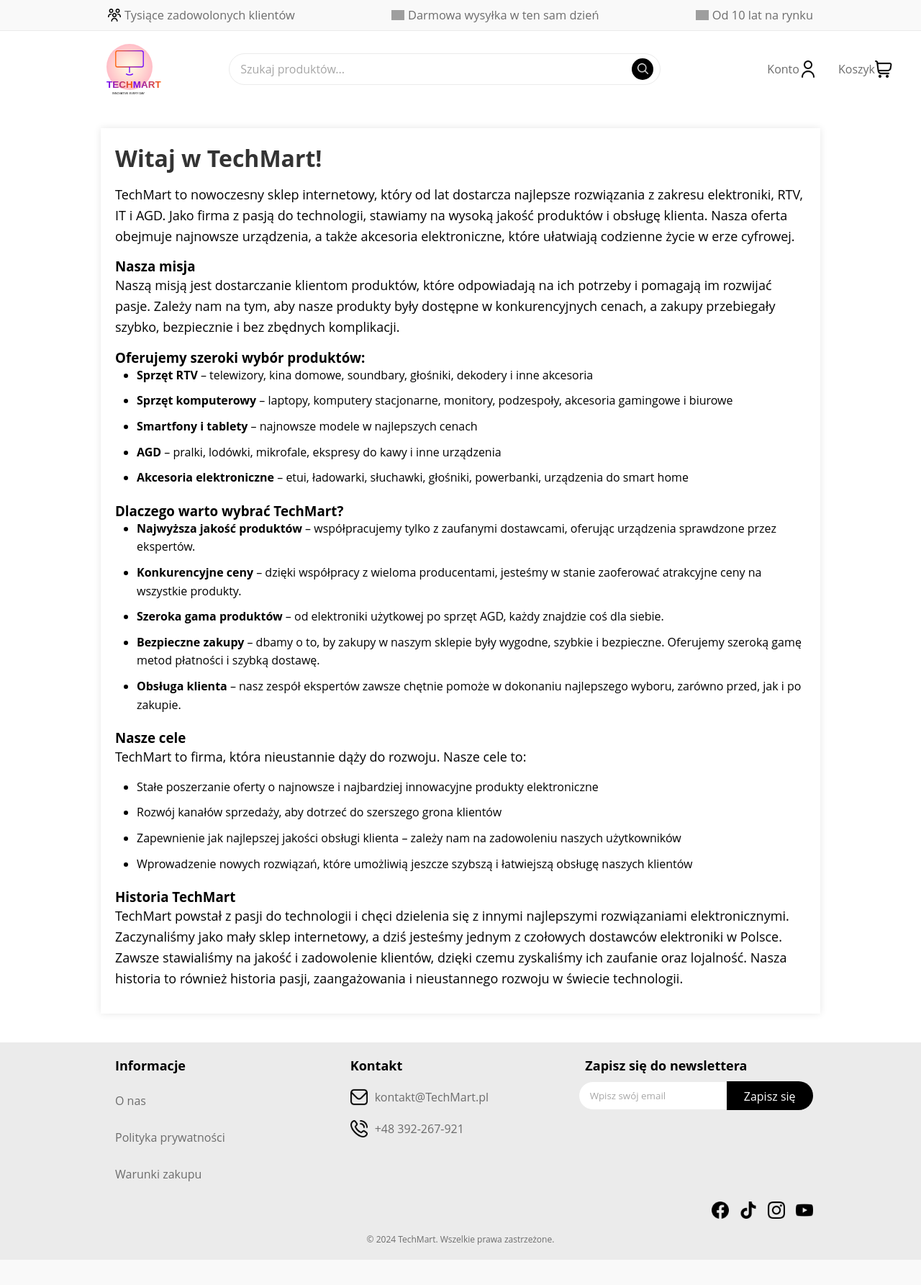
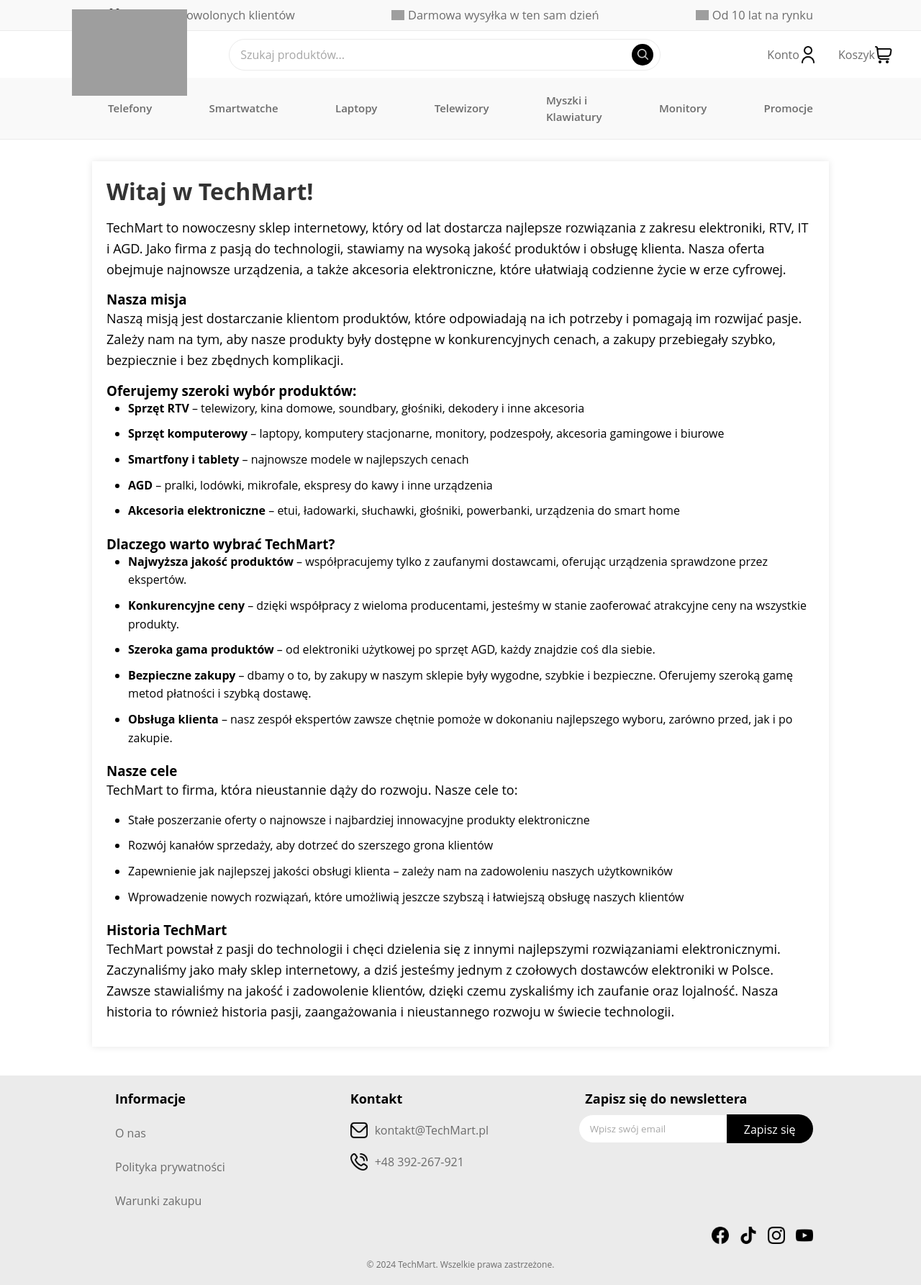
Before and after one commit to LukzoneR/strona-sklepu, a PHP site: page /about.php in a window 1280 px wide. Shown: the whole page at 72% size. Before the commit the page ends 1750 px from the top, so only its background shows below. Run offline with PHP 8.4, Linux system fonts and the light colour scheme; grey boxes are pictures that could not be loaded.

Commit message:
Zaktualizowane podstrony

```diff
--- a/Shop/about.php
+++ b/Shop/about.php
@@ -14,7 +14,7 @@
 
     <style>
         main {
-            max-width: 1000px;
+            max-width: 80%;
             margin: 30px auto;
             padding: 20px;
             background-color: white;
@@ -28,25 +28,25 @@
            margin-bottom: 15px;
         }
 
-        p {
+        .about >p {
             font-size: 18px;
             line-height: 1.6;
             margin-bottom: 15px;
         }
 
-        ul {
+        .about >ul {
             list-style-type: disc;
             margin-left: 30px;
             font-size: 16px;
             margin-bottom: 20px;
         }
 
-        ul li {
+        .about > ul li {
             line-height: 1.6;
             margin-bottom: 10px;
         }
 
-        ul li strong {
+        .about > ul li strong {
             color: #000;
         }
     </style>
@@ -67,7 +67,7 @@
         </div>
         <div id="midbar">
             <div id="logo" onclick="window.location.href='./index.php'">
-                <img src="./images/logos/RefinedTechMartLogo.svg" alt="Logo strony">
+                <img src="./images/logos/techmart.svg" alt="Logo strony">
             </div>
             <div id="searchbar">
                 <form action="/search" method="GET" class="formularz">
@@ -88,6 +88,18 @@
                 </a>
             </div>
         </div>
+        <div id="categories">
+            <ul>
+                <li><a href="index.php?category=smartfony" class="category-link">Telefony</a></li>
+                <li><a href="index.php?category=smartwatche" class="category-link">Smartwatche</a></li>
+                <li><a href="index.php?category=laptopy" class="category-link">Laptopy</a></li>
+                <li><a href="index.php?category=telewizory" class="category-link">Telewizory</a></li>
+                <li><a href="index.php?category=myszki_i_klawiatury" class="category-link">Myszki i Klawiatury</a></li>
+                <li><a href="index.php?category=monitory" class="category-link">Monitory</a></li>
+                <li><a href="index.php?category=promocje" class="category-link">Promocje</a></li>
+            </ul>
+        </div>
+
     </header>
     <main class="about">
         <h2>Witaj w TechMart!</h2>
--- a/Shop/index.php
+++ b/Shop/index.php
@@ -51,7 +51,7 @@
         </div>
         <div id="categories">
             <ul>
-                <li><a href="#" class="category-link" data-category="smartfony">Telefony</a></li>
+                <li><a href="" class="category-link" data-category="smartfony">Telefony</a></li>
                 <li><a href="#" class="category-link" data-category="smartwatche">Smartwatche</a></li>
                 <li><a href="#" class="category-link" data-category="laptopy">Laptopy</a></li>
                 <li><a href="#" class="category-link" data-category="telewizory">Telewizory</a></li>
```
Also changed, not shown: Shop/privacy policy.php (+15 -11 lines), Shop/terms.php (+13 -2 lines), Shop/script.js (line endings or trailing spaces).
